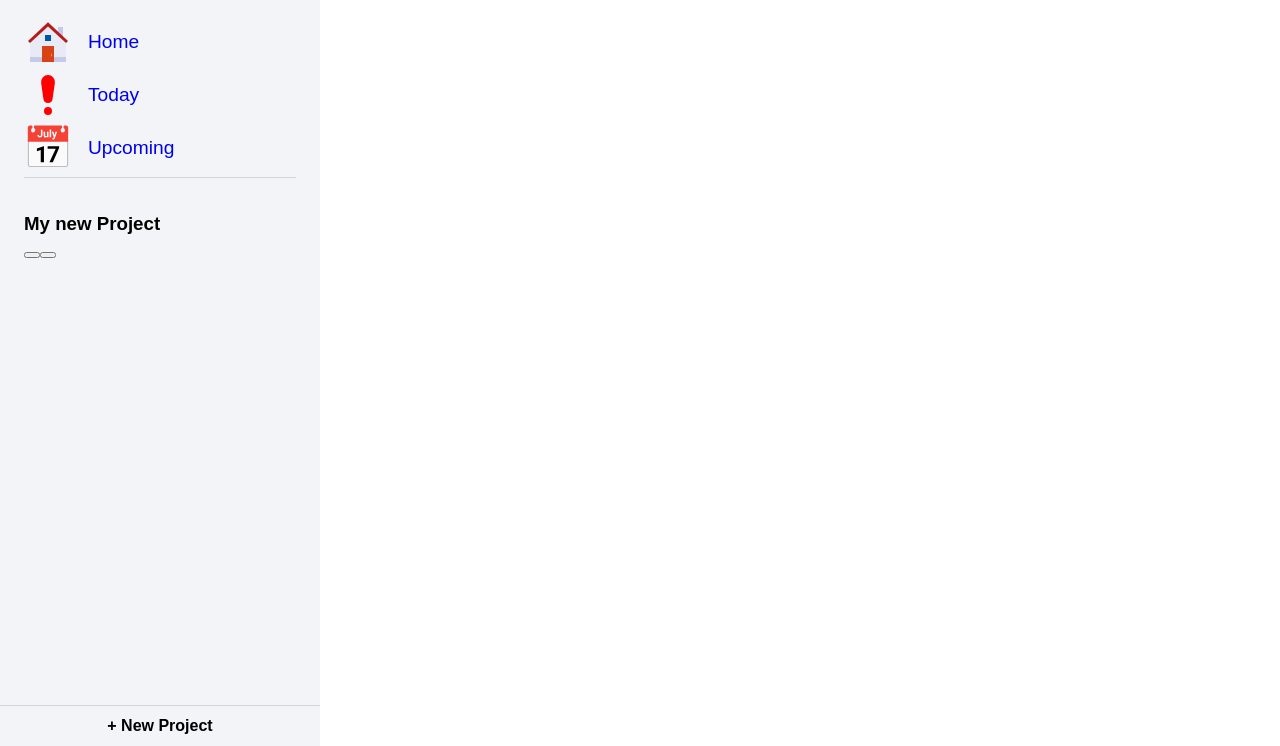
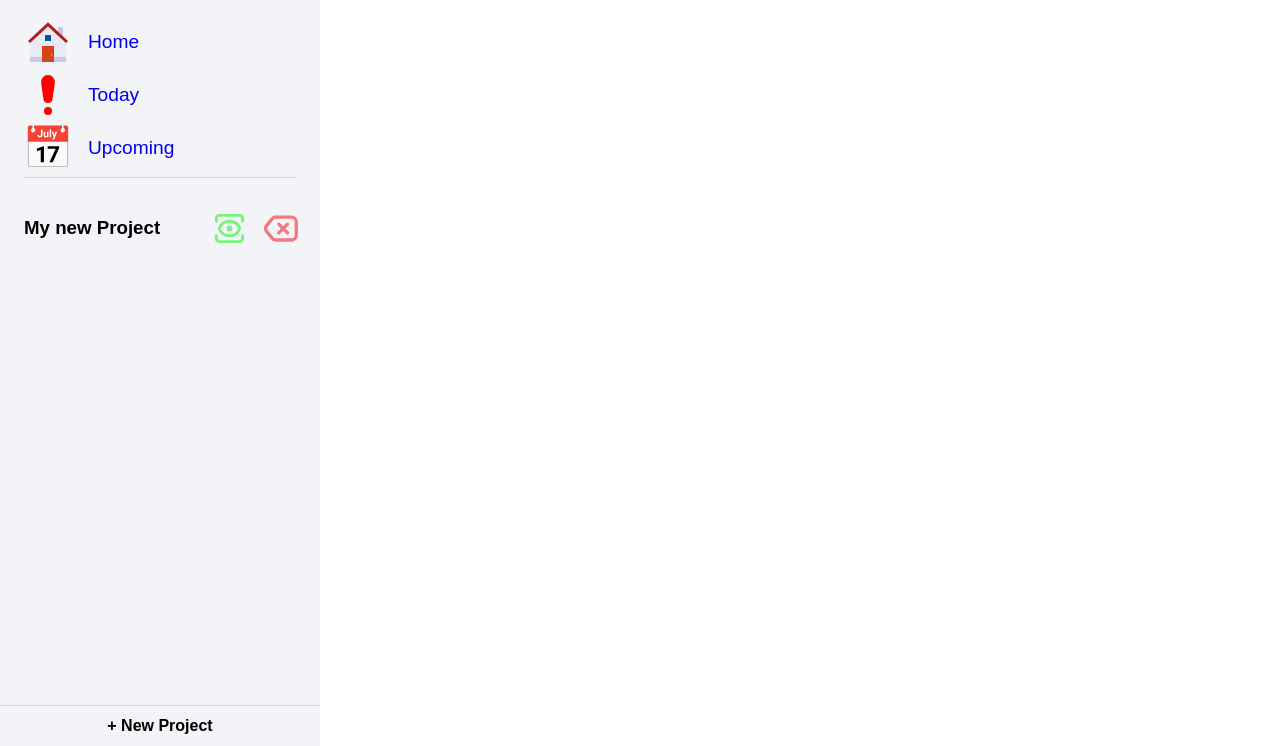
Before and after one commit to Tou1lle/todo-list-top2, a website built with webpack: page src/template.html in a window 1280 px wide. Shown: the part 54-800 px from the top of the page. Built offline with nearby package versions, Linux system fonts and the light colour scheme.

Commit message:
Add styling for Project Menu Options

```diff
--- a/src/script_modules/ui/project_view.js
+++ b/src/script_modules/ui/project_view.js
@@ -1,5 +1,7 @@
-import { ProjectManager } from "../logic/project-manager";
-import { Project } from "../logic/project";
+import { ProjectManager } from "./../logic/project-manager";
+import { Project } from "./../logic/project";
+import viewIcon from "./../../assets/view-icon2.svg";
+import deleteIcon from "./../../assets/delete-icon2.svg";
 
 function ProjectViewController() {
   const menuProjects = document.querySelector(".menu-projects");
@@ -22,11 +24,25 @@ function ProjectViewController() {
   function createProjectDOM(project) {
     const projectDiv = document.createElement("div");
     const projectName = document.createElement("h3");
+    const buttonContainer = document.createElement("div");
     const buttonView = document.createElement("button");
     const buttonDelete = document.createElement("button");
+    const viewImg = document.createElement("img");
+    const deleteImg = document.createElement("img");
 
+    viewImg.src = viewIcon;
+    deleteImg.src = deleteIcon;
+    buttonView.appendChild(viewImg);
+    buttonDelete.appendChild(deleteImg);
     projectName.textContent = project.name;
-    projectDiv.append(projectName, buttonView, buttonDelete);
+    buttonContainer.append(buttonView, buttonDelete);
+    projectDiv.append(projectName, buttonContainer);
+
+    projectDiv.classList.add("project-option");
+    projectName.classList.add("project-name");
+    buttonContainer.classList.add("project-button-container");
+    buttonView.classList.add("button-view");
+    buttonDelete.classList.add("button-delete");
 
     return projectDiv;
   }
--- a/src/styles/style.css
+++ b/src/styles/style.css
@@ -122,3 +122,47 @@ This is to ensure that the page doesnt get bigger than it needs to be
 .default-option > a:hover {
   color: var(--blue);
 }
+
+.project-option {
+  display: flex;
+  justify-content: space-between;
+  align-items: center;
+  margin-bottom: 10px;
+}
+
+.project-button-container {
+  display: flex;
+  gap: 5px;
+  align-items: center;
+}
+
+.project-button-container > button {
+  flex-shrink: 0;
+}
+
+.project-button-container button {
+  border: none;
+  background-color: inherit;
+}
+
+.button-view > img,
+.button-delete > img {
+  width: 35px;
+  height: 35px;
+  opacity: 0.5;
+  display: flex;
+  justify-content: center;
+}
+
+.button-view > img:hover,
+.button-delete > img:hover {
+  opacity: 1;
+  cursor: pointer;
+}
+
+.project-option > h3 {
+  width: 200px;
+  overflow: hidden;
+  text-overflow: ellipsis;
+  white-space: nowrap;
+}
```
Also changed, not shown: src/assets/delete-icon.svg (added), src/assets/delete-icon2.svg (added), src/assets/view-icon.svg (added), src/assets/view-icon2.svg (added).
